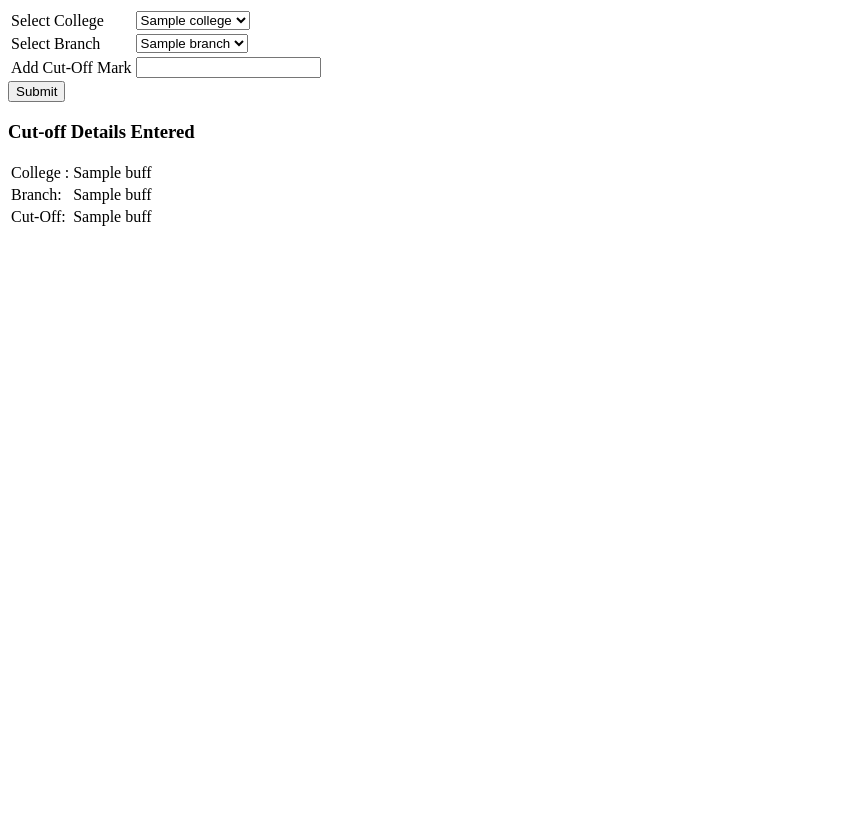
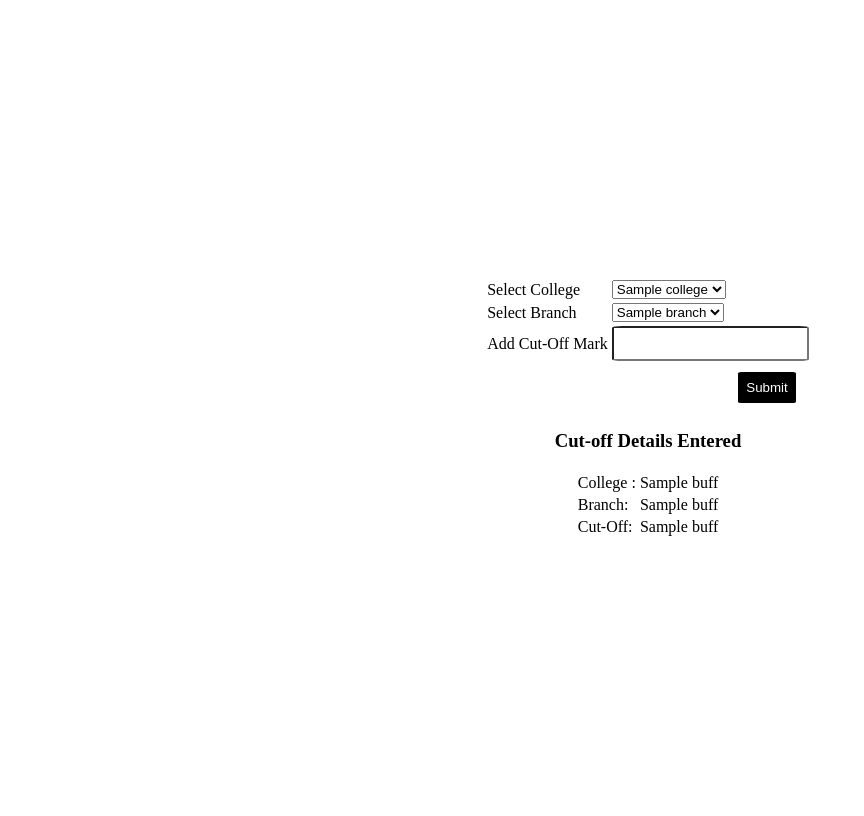
Before and after one commit to flazer99/Aristotle, a Flask app: template templates/create-cutoff.html in a window 1280 px wide. Shown: the whole page, without its empty margins (0-864 px from the left). Before the commit the page ends 226 px from the top, so only its background shows below. Run offline with Flask 2, Linux system fonts and the light colour scheme; the template is opened without the code that fills it: most values are stand-ins (such as "Sample title", 1, 10 or a date in 2020).

Commit message:
basic css added to all routes

```diff
--- a/templates/create-cutoff.html
+++ b/templates/create-cutoff.html
@@ -5,8 +5,47 @@
     <meta name="viewport" content="width=device-width, initial-scale=1.0">
     <title>Create Cut-Off</title>
 </head>
+
+<style>
+    body {
+        height: 100vh;
+        width: 100vw;
+        overflow: hidden;
+    }
+
+    .main {
+        display: flex;
+        flex-direction: column;
+        height: 100%;
+        width: 100%;
+        align-items: center;
+        justify-content: center;
+    }
+
+    .button {
+        padding: 0.5rem;
+        margin: 0.5rem 1rem 0.5rem 0rem;
+        border-radius: 5%;
+        border: none;
+        background-color: black;
+        color: white;
+        float: right;
+    }
+
+    input {
+        border-radius: 5%;
+        padding: 0.5rem;
+
+    }
+
+    a {
+        color: black;
+        text-decoration: none;
+    }
+
+    </style>
 <body>
-    <div>
+    <div class="main">
         <form action="http://localhost:5000/admin/create-cutoff/details" method="get">
             <table>
                 <tr>
@@ -34,7 +73,7 @@
                     <td><input type="text" name = "marks"></td>
                 </tr>
             </table>
-            <input type="submit" class="" name="" id="">
+            <input type="submit" class="button" name="" id="">
         </form>
         <h3>Cut-off Details Entered</h3>
             {% block content %}
```
Also changed, not shown: templates/final-list.html (+21 -1 lines), 1 other file.
